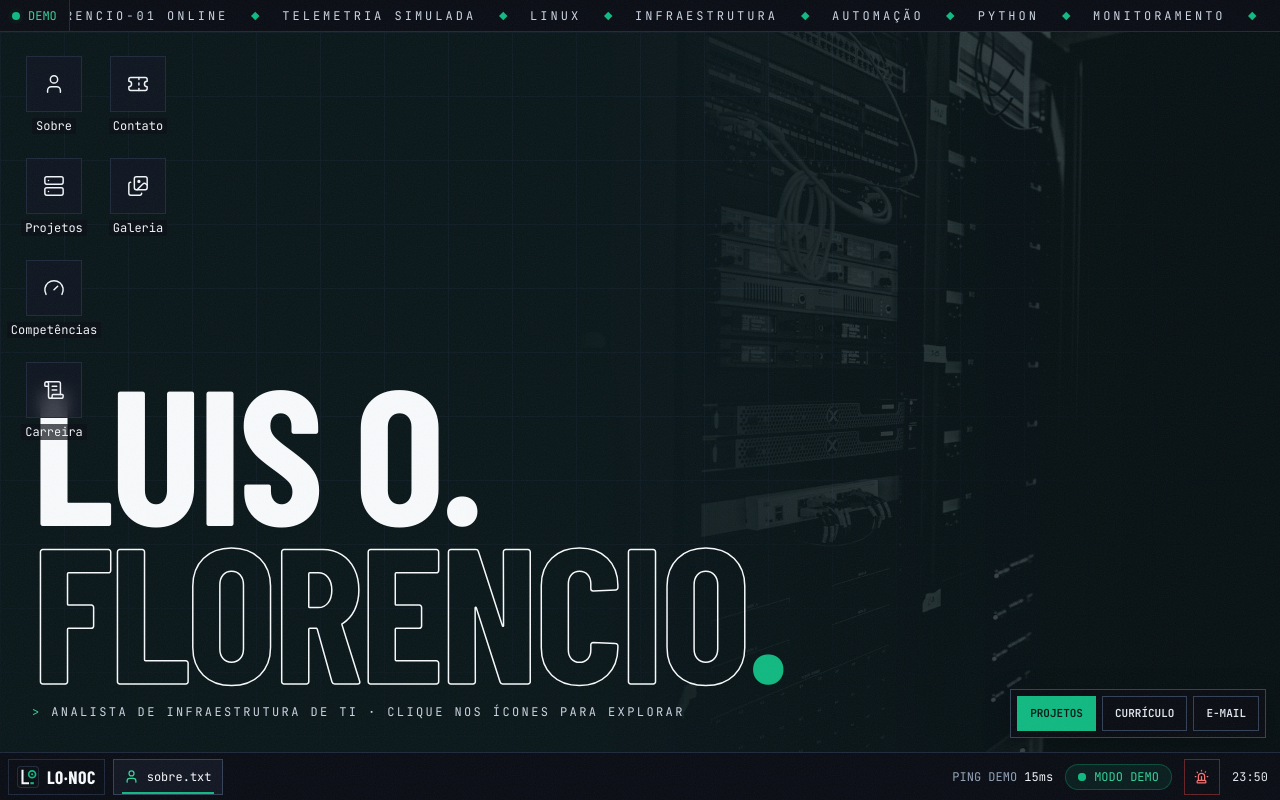
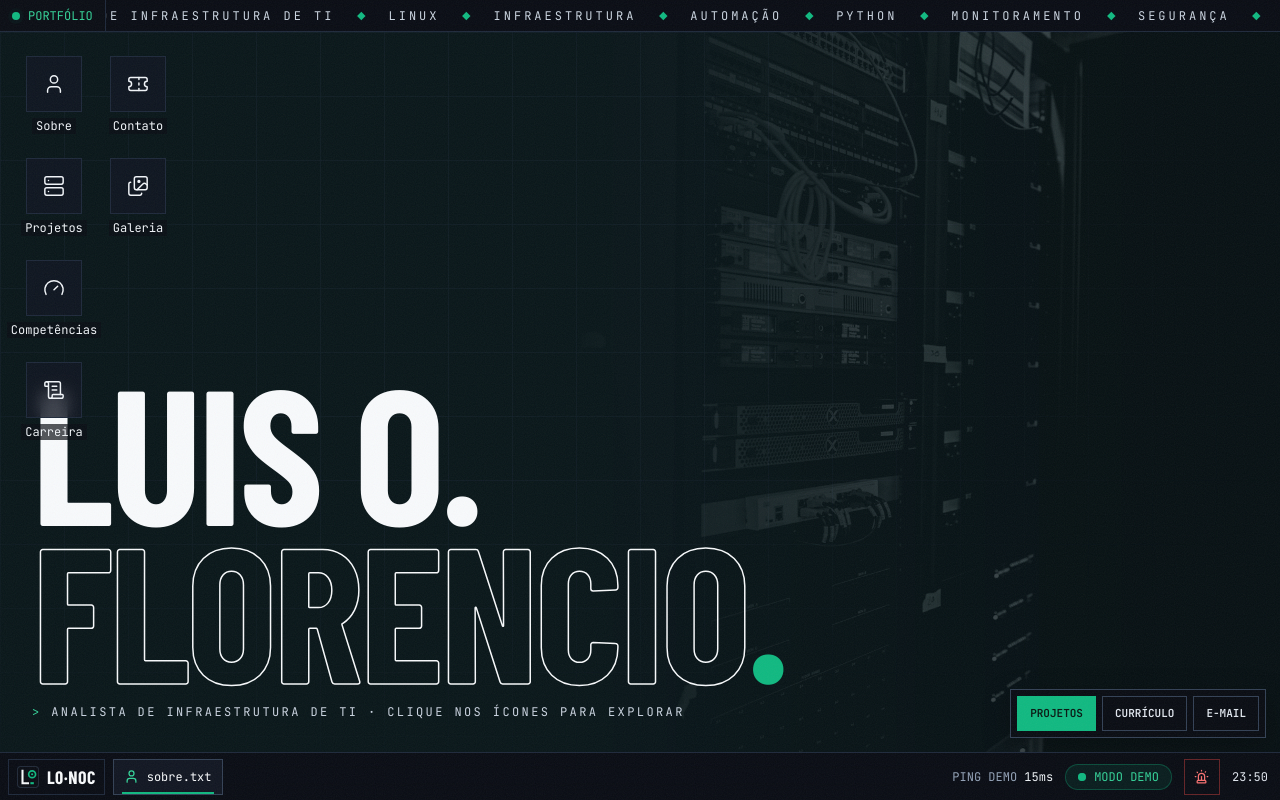
Before and after one commit to lteodoro780/lteodoro780.github.io, a React (Create React App) app in the folder frontend/: page / in a window 1280 px wide. Built offline with nearby package versions, Linux system fonts and the light colour scheme; a web font is replaced by a local one.

Commit message:
feat(portfolio): substituir barra de demonstração por competências reais

```diff
--- a/frontend/src/components/os/Ticker.jsx
+++ b/frontend/src/components/os/Ticker.jsx
@@ -1,7 +1,7 @@
 import { MARQUEE, PROFILE } from "../../content";
 import { Dot } from "../noc/Primitives";
 
-const ITEMS = [`${PROFILE.node} online`, "TELEMETRIA SIMULADA", ...MARQUEE];
+const ITEMS = [PROFILE.role, ...MARQUEE];
 
 const Track = ({ hidden }) => (
   <div aria-hidden={hidden} className="flex shrink-0 items-center">
@@ -17,7 +17,7 @@ const Track = ({ hidden }) => (
 export const Ticker = () => (
   <div data-testid="top-ticker" className="fixed inset-x-0 top-0 z-50 flex h-8 items-center overflow-hidden border-b border-noc-line bg-noc-bg/85 backdrop-blur-xl">
     <div className="z-10 flex h-full shrink-0 items-center gap-2 border-r border-noc-line bg-noc-bg px-3 font-mono text-xs text-emerald-400">
-      <Dot /> DEMO
+      <Dot /> PORTFÓLIO
     </div>
     <div className="marquee flex w-max">
       <Track />
```
